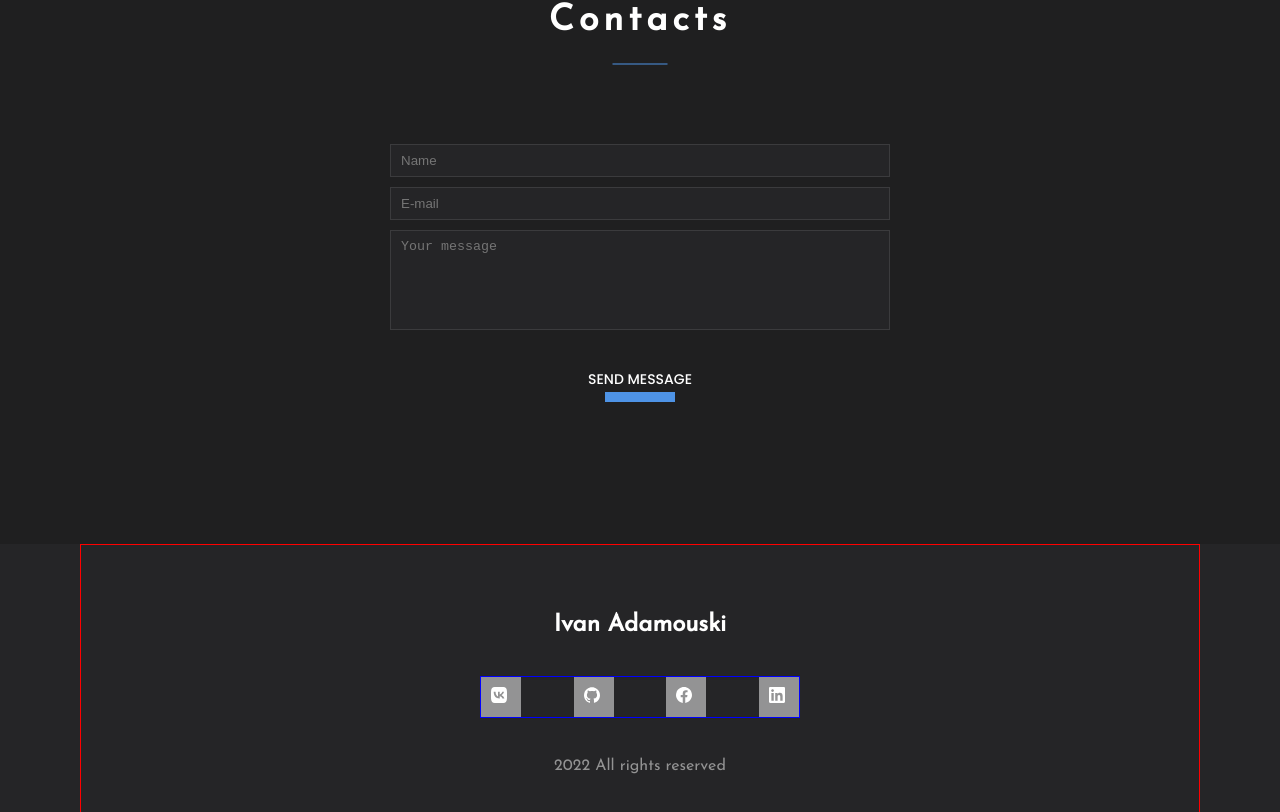
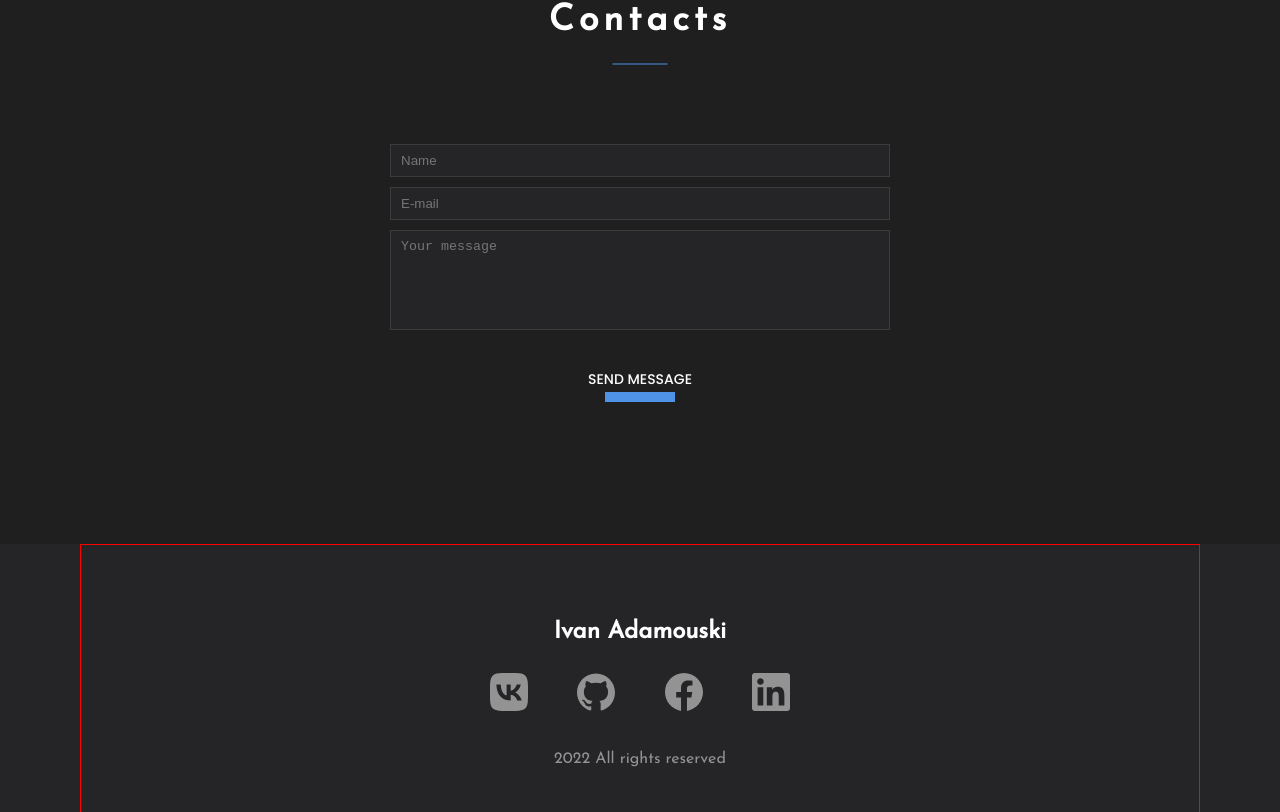
Before and after one commit to aivan3d66/portfolio, a React (Create React App) app: page / in a window 1280 px wide. Shown: the part 3119-3931 px from the top of the page. Built offline with nearby package versions, Linux system fonts and the light colour scheme.

Commit message:
add upd Social a's styles

```diff
--- a/src/components/Footer/Socials/Socials.module.scss
+++ b/src/components/Footer/Socials/Socials.module.scss
@@ -5,17 +5,19 @@
   justify-content: space-between;
   min-width: 320px;
   max-width: 400px;
-  margin: 20px auto;
+  margin: 10px auto;
   padding: 0;
 
-  border: 1px solid blue;
-}
+  a {
+    font-size: 38px;
+    padding: 10px;
+    color: $special_light-gray;
+    transition: 0.3s;
 
-.socialsList__item {
-  width: 40px;
-  height: 40px;
-  padding: 10px;
-  background-color: $special_light-gray;
+    &:hover {
+      color: $special_blue;
+    }
+  }
 }
 
 @media (max-width: $mobile-width-only) {
```
